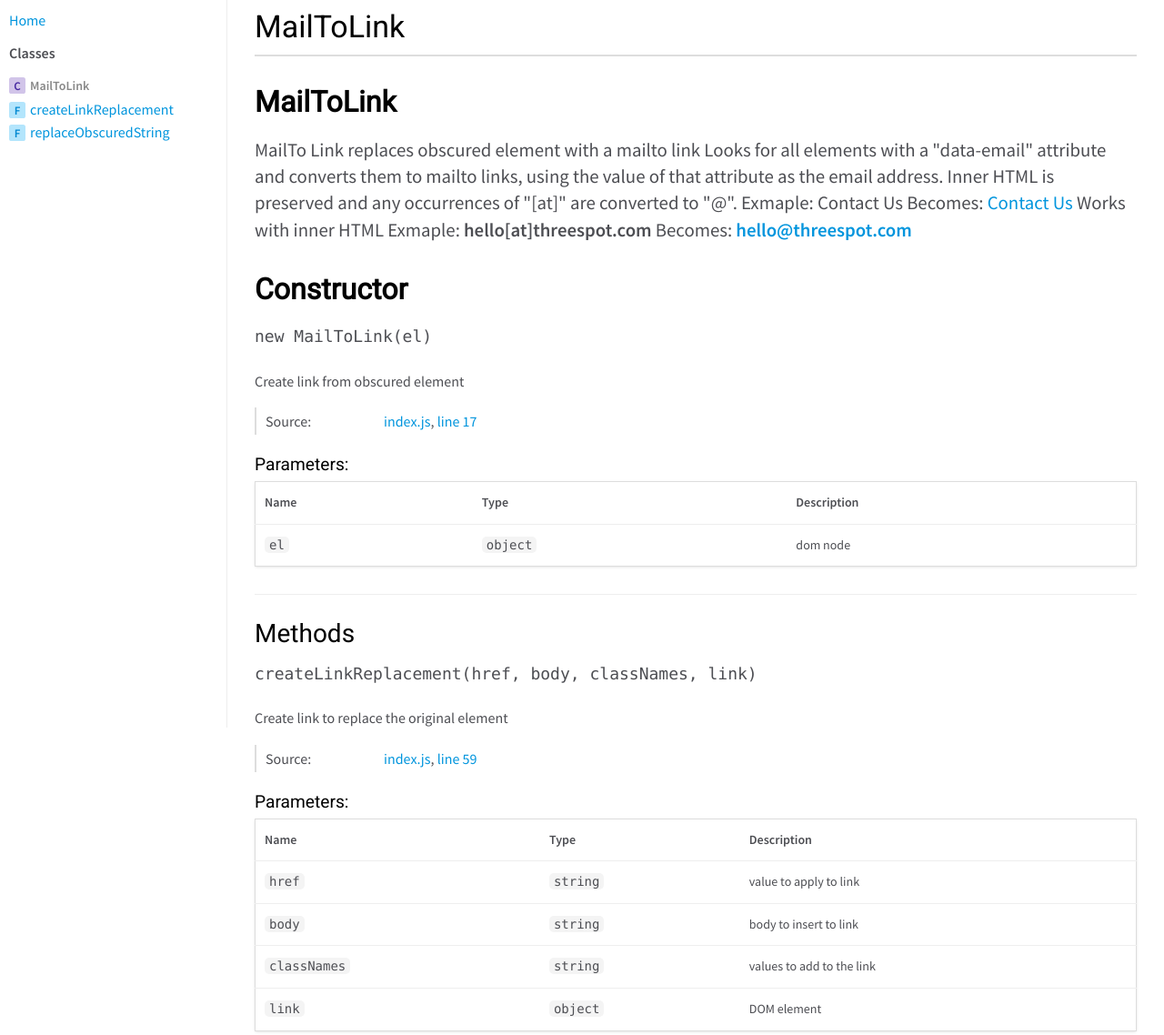
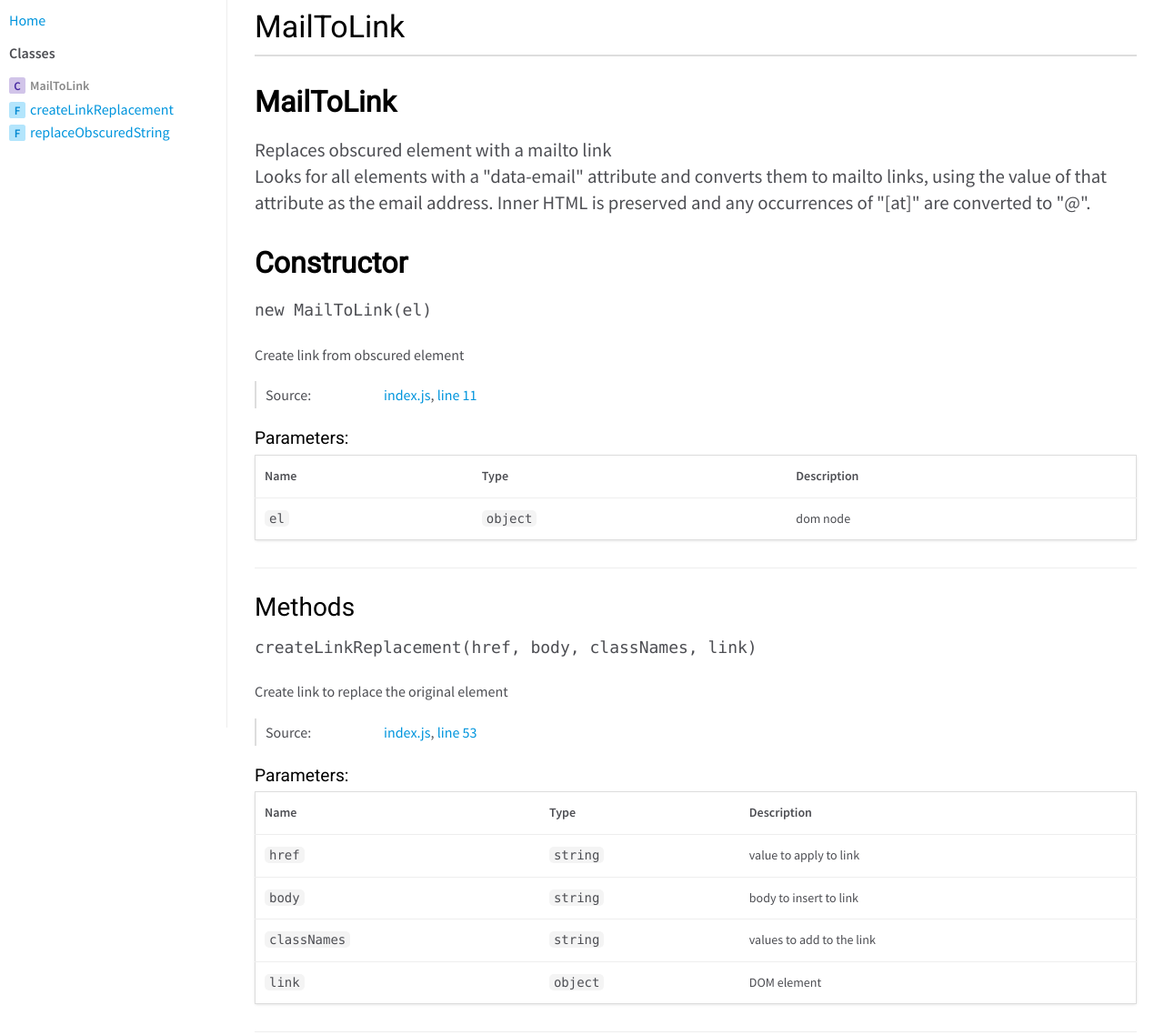
Before and after one commit to Threespot/mailto, a website: page docs/MailToLink.html in a window 1280 px wide. Shown: the top 1138 px of the page at 91% size. Drawn offline with nearby package versions, Linux system fonts and the light colour scheme.

Commit message:
updating docs

```diff
--- a/docs/MailToLink.html
+++ b/docs/MailToLink.html
@@ -45,16 +45,10 @@
         MailToLink
         </h2>
 
-            <div class="class-description">MailTo Link
-replaces obscured element with a mailto link
+            <div class="class-description">Replaces obscured element with a mailto link <br>
 Looks for all elements with a "data-email" attribute and converts them to
 mailto links, using the value of that attribute as the email address.
-Inner HTML is preserved and any occurrences of "[at]" are converted to "@".
-Exmaple: <span data-email="hello[at]threespot.com">Contact Us</span>
-Becomes: <a href="mailto:hello@threespot.com">Contact Us</a>
-Works with inner HTML
-Exmaple: <span data-email="hello[at]threespot.com"><b>hello[at]threespot.com</b></span>
-Becomes: <a href="mailto:hello@threespot.com"><b>hello@threespot.com</b></a></div>
+Inner HTML is preserved and any occurrences of "[at]" are converted to "@".</div>
 
 
 </header>
@@ -112,7 +106,7 @@ Becomes: <a href="mailto:hello@threespot.com"><b>hello@threespot.com</b></a></di
 
     <dt class="tag-source">Source:</dt>
     <dd class="tag-source"><ul class="dummy"><li>
-        <a href="index.js.html">index.js</a>, <a href="index.js.html#line17">line 17</a>
+        <a href="index.js.html">index.js</a>, <a href="index.js.html#line11">line 11</a>
     </li></ul></dd>
 
 
@@ -265,7 +259,7 @@ Becomes: <a href="mailto:hello@threespot.com"><b>hello@threespot.com</b></a></di
 
     <dt class="tag-source">Source:</dt>
     <dd class="tag-source"><ul class="dummy"><li>
-        <a href="index.js.html">index.js</a>, <a href="index.js.html#line59">line 59</a>
+        <a href="index.js.html">index.js</a>, <a href="index.js.html#line53">line 53</a>
     </li></ul></dd>
 
 
@@ -478,7 +472,7 @@ Becomes: <a href="mailto:hello@threespot.com"><b>hello@threespot.com</b></a></di
 
     <dt class="tag-source">Source:</dt>
     <dd class="tag-source"><ul class="dummy"><li>
-        <a href="index.js.html">index.js</a>, <a href="index.js.html#line72">line 72</a>
+        <a href="index.js.html">index.js</a>, <a href="index.js.html#line66">line 66</a>
     </li></ul></dd>
 
 
@@ -607,7 +601,7 @@ Becomes: <a href="mailto:hello@threespot.com"><b>hello@threespot.com</b></a></di
 <br class="clear">
 
 <footer>
-    Generated by <a href="https://github.com/jsdoc3/jsdoc">JSDoc 3.5.5</a> on Tue Jan 02 2018 15:41:22 GMT-0500 (EST) using the Minami theme.
+    Generated by <a href="https://github.com/jsdoc3/jsdoc">JSDoc 3.5.5</a> on Tue Jan 02 2018 15:59:24 GMT-0500 (EST) using the Minami theme.
 </footer>
 
 <script>prettyPrint();</script>
```
Also changed, not shown: docs/index.html (+1 -1 lines), docs/index.js.html (+2 -8 lines), index.js (+1 -7 lines).
